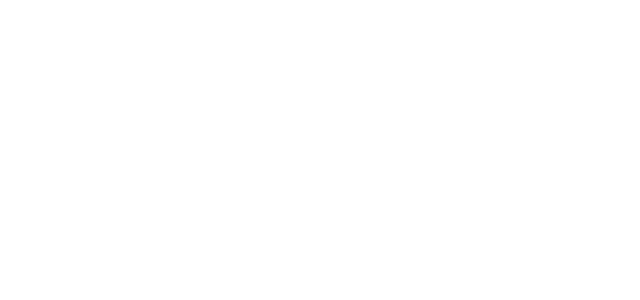
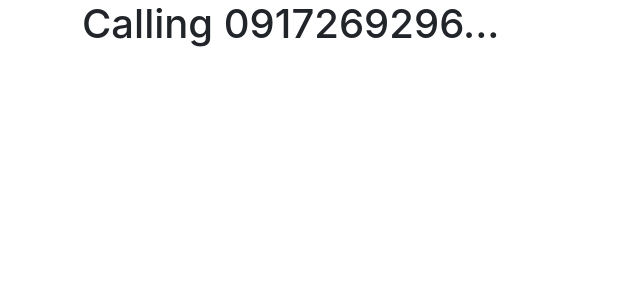
Before and after one commit to franem-98/Phone-book-frontend, a React (Create React App) app: page /calling/0917269296 in a window 1280 px wide. Before the commit this address had no page. Shown: the top 300 px of the page, without its empty margins (0-640 px from the left). Built offline with nearby package versions, Linux system fonts and the light colour scheme.

Commit message:
Simplified call button link and eliminated CallButton file

```diff
--- a/src/App.js
+++ b/src/App.js
@@ -18,7 +18,7 @@
         </Route>
         <Route path="/sms" element={<Sms />} />
         <Route path="/addcontact" element={<AddContact />} />
-        <Route path="/calling" element={<Calling />} />
+        <Route path="/calling/:id" element={<Calling />} />
       </Routes>
     </main>
   );
--- a/src/components/CallButton.jsx
+++ /dev/null
@@ -1,14 +0,0 @@
-import React from "react";
-import { Link } from "react-router-dom";
-import { FontAwesomeIcon } from "@fortawesome/react-fontawesome";
-import { faPhone } from "@fortawesome/free-solid-svg-icons";
-
-function CallButton() {
-  return (
-    <Link className="call-button" to="/calling">
-      <FontAwesomeIcon icon={faPhone} />
-    </Link>
-  );
-}
-
-export default CallButton;
--- a/src/components/Calling.jsx
+++ b/src/components/Calling.jsx
@@ -1,7 +1,14 @@
 import React from "react";
+import { useLocation, useParams } from "react-router-dom";
 
 function Calling() {
-  return <h1>Calling</h1>;
+  const { id } = useParams();
+  const location = useLocation();
+  const contact = location.state;
+
+  let contactId = contact ? contact.name : id;
+
+  return <h1>Calling {contactId}...</h1>;
 }
 
 export default Calling;
--- a/src/components/Contacts.jsx
+++ b/src/components/Contacts.jsx
@@ -1,15 +1,15 @@
 import React from "react";
-import CallButton from "./CallButton";
+import { Link } from "react-router-dom";
 import { FontAwesomeIcon } from "@fortawesome/react-fontawesome";
-import { faUserCircle } from "@fortawesome/free-solid-svg-icons";
+import { faUserCircle, faPhone } from "@fortawesome/free-solid-svg-icons";
+
+export const myContacts = [
+  { name: "Person 1", number: "1234" },
+  { name: "Person 2", number: "5678" },
+  { name: "Person 3", number: "9101112" },
+];
 
 function Contacts() {
-  const myContacts = [
-    { name: "Person 1", number: "1234" },
-    { name: "Person 2", number: "5678" },
-    { name: "Person 3", number: "9101112" },
-  ];
-
   if (myContacts.length === 0)
     return <p className="empty-list-warning">List of contacts is empty</p>;
 
@@ -24,7 +24,13 @@
             <td>{contact.name}</td>
             <td>{contact.number}</td>
             <td>
-              <CallButton />
+              <Link
+                className="call-button"
+                to={`/calling/${contact.number}`}
+                state={contact}
+              >
+                <FontAwesomeIcon icon={faPhone} />
+              </Link>
             </td>
           </tr>
         ))}
--- a/src/components/Sms.jsx
+++ b/src/components/Sms.jsx
@@ -3,7 +3,7 @@
 function Sms() {
   return (
     <>
-      <h2>Text message</h2>
+      <h2 className="page-top">Text message</h2>
       <form>
         <div className="mb-3">
           <input
--- a/src/index.css
+++ b/src/index.css
@@ -34,6 +34,11 @@
 .empty-list-warning {
   display: flex;
   justify-content: center;
+  margin-top: 10px;
+}
+
+.page-top {
+  margin-top: 30px;
 }
 
 .message-input {
```
